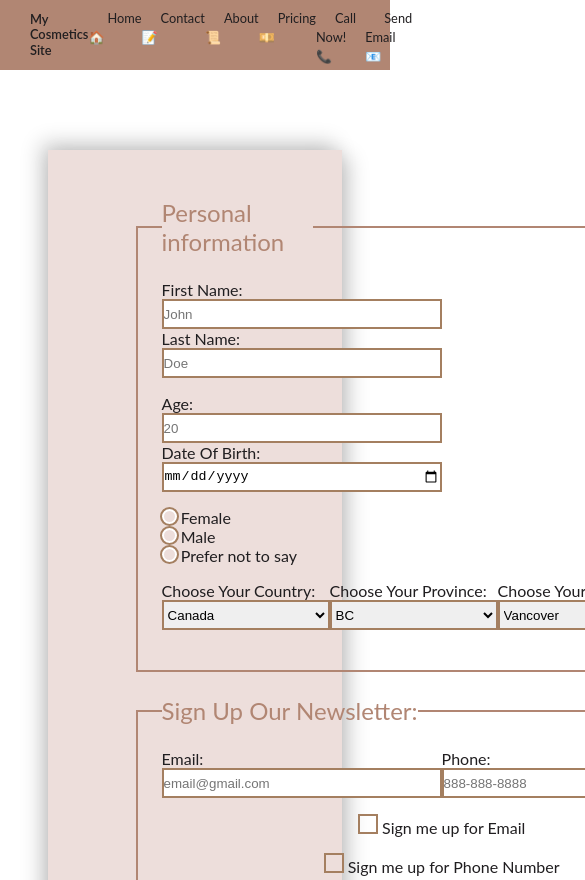
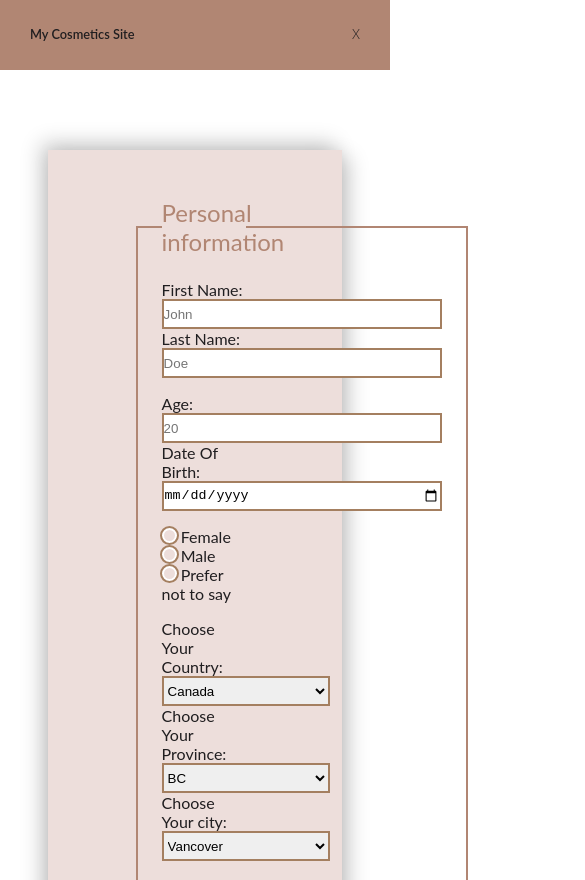
Before and after one commit to lilyliu2021/My-Service-Site-Project, a plain HTML site: page contact.html in a window 390 px wide. Shown: the top 880 px of the page, 585 px wide, since content can reach past the window. Drawn offline with Linux system fonts and the light colour scheme.

Commit message:
updated css

```diff
--- a/CSS/styles.css
+++ b/CSS/styles.css
@@ -67,6 +67,10 @@ li {
   padding: 0 30px;
 }
 
+.menu-button{
+  display:none;
+
+}
 .navbar .flex {
   display: flex;
   justify-content: space-between;
@@ -797,10 +801,26 @@ div[class="card card-3-1"]:hover {
   }
 }
 
+@media(max-width:1000px) {
+  .row {
+    flex-direction: column;
+    justify-content: space-evenly;
+    /* align-items: center;
+    ; */
+  }
+}
+
 @media (max-width: 768px) {
   video {
     width: 80%;
   }
+.menu-button{
+  display:block;
+}
+  nav{
+    display:none;
+  }
+
 
   .personal-info>* {
     display: flex;
--- a/contact.html
+++ b/contact.html
@@ -14,6 +14,7 @@
     <div class="navbar">
       <div class="container flex">
         <h1 class="logo">My Cosmetics Site</h1>
+        <h2 class="menu-button">X</h2>
         <nav>
           <ul>
             <li><a href="./index.html" target="_top">Home &#127968</a></li>
```
